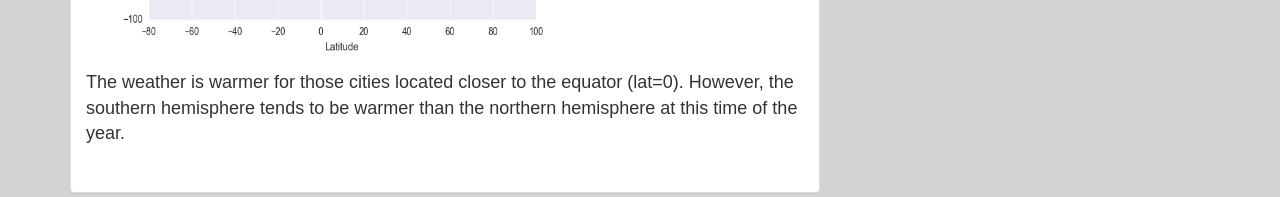
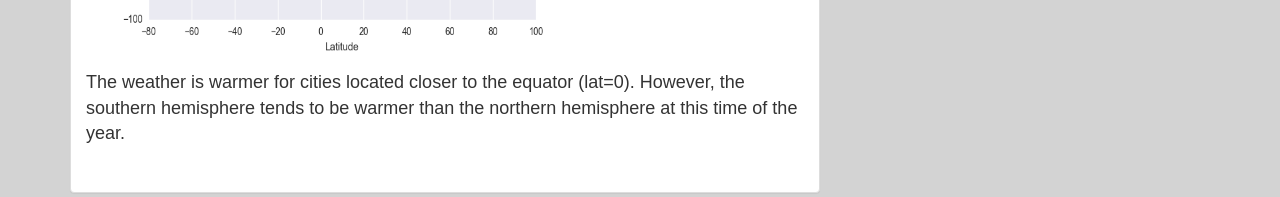
Before and after one commit to stevblag/Web-Design-Challenge, a plain HTML site: page temperature.html in a window 1280 px wide. Shown: the part 512-709 px from the top of the page. Drawn offline with nearby package versions, Linux system fonts and the light colour scheme.

Commit message:
Update temperature.html

```diff
--- a/temperature.html
+++ b/temperature.html
@@ -54,7 +54,7 @@
                             <h2>Temperature</h2>
                             <hr>
                             <img class="image" src="Resources/assets/images/Fig1.png" alt="temperature image" >
-                            <p class="p1">The weather is warmer for those cities located closer to the equator (lat=0). However, the southern hemisphere tends to be warmer than the northern hemisphere at this time of the year.</p>
+                            <p class="p1">The weather is warmer for cities located closer to the equator (lat=0). However, the southern hemisphere tends to be warmer than the northern hemisphere at this time of the year.</p>
                         <br>
                         </div>
                     </div>
```
